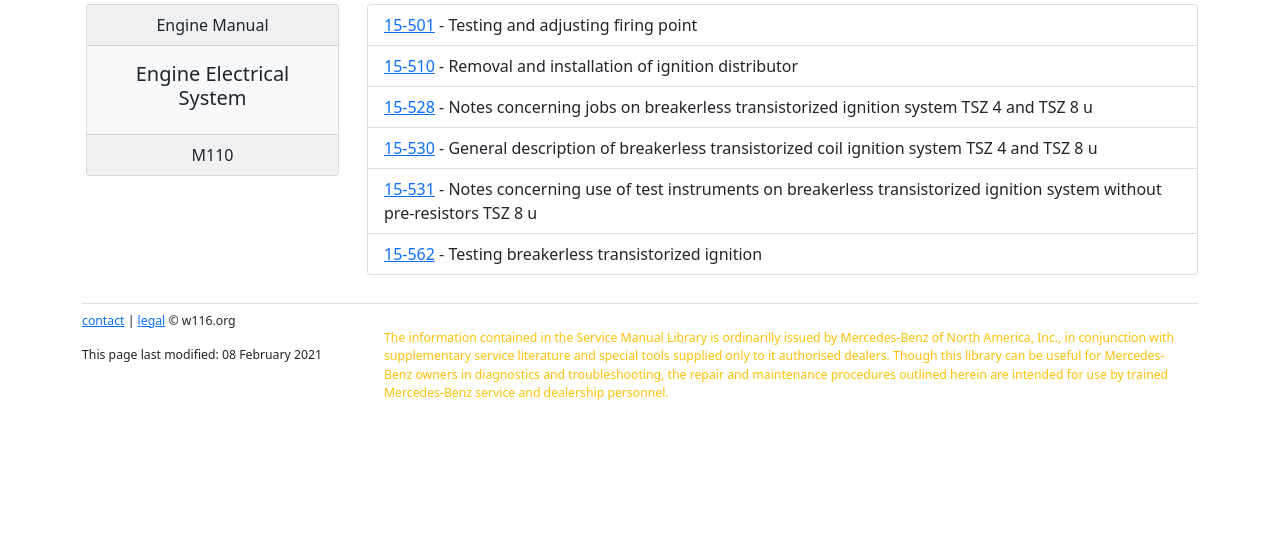
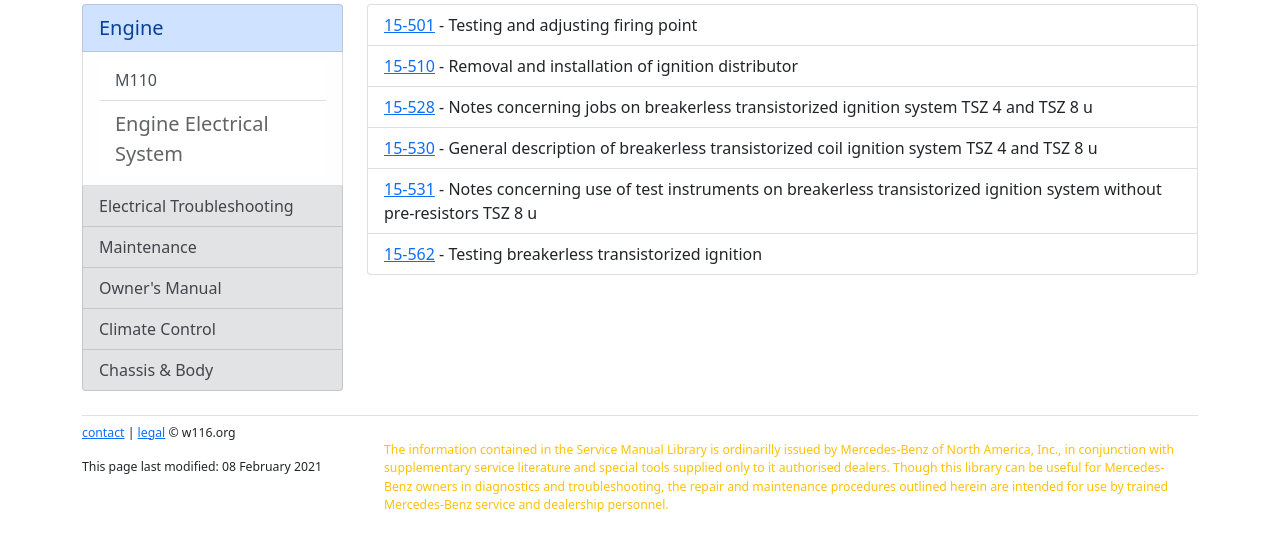
Before and after one commit to W116org/handbook, a Jekyll site: the page built from Engine/110/15-EngineElec.html, in a window 1280 px wide, cut to the strip 220-771 px from the top of the page. Built offline with Jekyll 4.4.1, drawn with Linux system fonts in a browser that asks for light colours; comment, search, counter and statistics services are not loaded.

Commit message:
Update 15-EngineElec.html

```diff
--- a/Engine/110/15-EngineElec.html
+++ b/Engine/110/15-EngineElec.html
@@ -8,12 +8,17 @@
 
 <div class="row">
   <div class="col-xs-12 col-md-3">
-    <div class="card text-center text-dark bg-light mb-3 mx-1">
-      <div class="card-header">Engine Manual</div>
-      <div class="card-body">
-          <h5 class="card-title">Engine Electrical System</h5>
+    <div class="list-group">
+      <a href="/Engine/" class="list-group-item list-group-item-primary lead list-group-item-action">Engine</a>
+      <div class="list-group-item list-group-item-light list-group list-group-flush">
+        <a href="/Engine/110/" class="list-group-item list-group-item-action">M110</a>
+        <div class="list-group-item lead">Engine Electrical System</div>
       </div>
-      <div class="card-footer">M110</div>
+      <a href="/ETM/" class="list-group-item list-group-item-secondary list-group-item-action">Electrical Troubleshooting</a>
+      <a href="/Maintenance/" class="list-group-item list-group-item-secondary list-group-item-action">Maintenance</a>
+      <a href="/OM/" class="list-group-item list-group-item-secondary list-group-item-action">Owner's Manual</a>
+      <a href="/Climate/" class="list-group-item list-group-item-secondary list-group-item-action">Climate Control</a>
+      <a href="/Chassis/" class="list-group-item list-group-item-secondary list-group-item-action">Chassis &amp; Body</a>
     </div>
   </div>
   <div class="col-xs-12 col-md-9">
```
